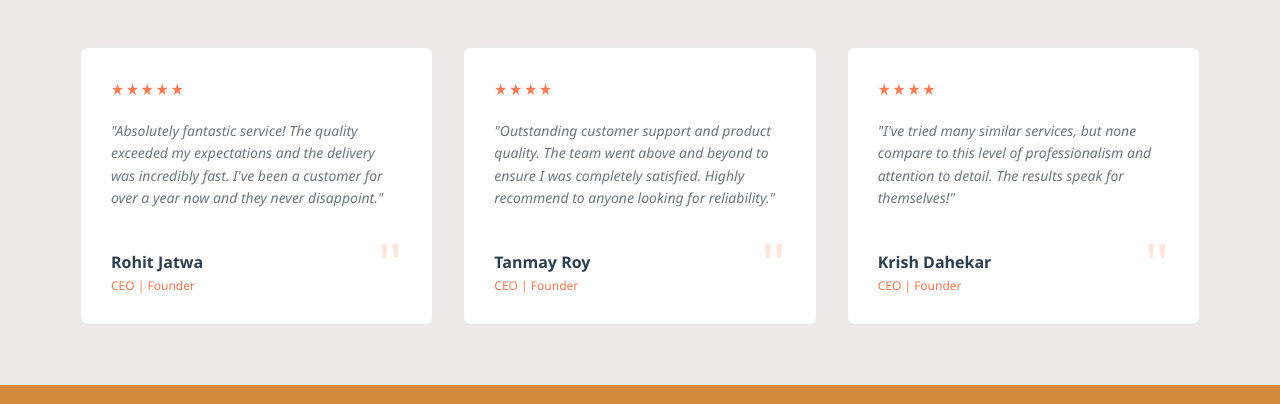
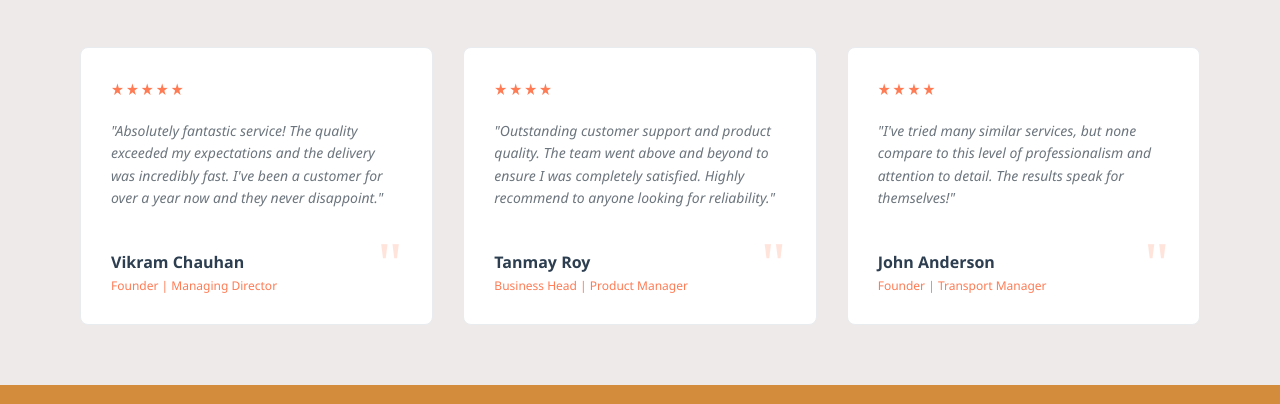
Before and after one commit to DivyanshuPatil8/Transport-project, a plain HTML site: page index.html in a window 1280 px wide. Shown: the part 4641-5045 px from the top of the page. Drawn offline with nearby package versions, Linux system fonts and the light colour scheme.

Commit message:
somechange

```diff
--- a/index.html
+++ b/index.html
@@ -30,7 +30,7 @@
           id="use_first_img"
         />
       </div>
-      <div class="header_part"  id="hadder" >
+      <div class="header_part" id="hadder">
         <div id="icn_nm">
           <i class="fa-solid fa-truck-fast"></i>
           <label for="" id="comp-nm">TransportCo</label>
@@ -53,7 +53,7 @@
             <div class="header_contact">
               <span><i class="fa-brands fa-facebook"></i></span>
               <span> <i class="fa-brands fa-square-x-twitter"></i></span>
-              <span>  <i class=" fab fa-instagram fa-instagram-edit"></i></span>
+              <span> <i class="fab fa-instagram fa-instagram-edit"></i></span>
               <span> <i class="fa-brands fa-linkedin"></i></span>
             </div>
           </div>
@@ -65,9 +65,7 @@
               <li><a href="Blog.html">Blog</a></li>
               <li><a href="#Location">Location</a></li>
               <li>
-                <a href="Login_page.html" id="create-account"
-                  >Create Account</a
-                >
+                <a href="Login_page.html" id="create-account">Create Account</a>
               </li>
             </ul>
           </div>
@@ -121,11 +119,7 @@
             </button>
           </div>
         </div>
-        <img
-          src="./Imga/truck-remove.png"
-          alt=""
-          id="trak_img"
-        />
+        <img src="./Imga/truck-remove.png" alt="" id="trak_img" />
       </div>
       <div class="carousel-item">
         <div class="first_child-item">
@@ -381,7 +375,7 @@
                     </div>
                   </div>
 
-                  <div class="img-spn-gre"  onclick="redirectToBooking(event)">
+                  <div class="img-spn-gre" onclick="redirectToBooking(event)">
                     <div>
                       <img
                         src="./Imga/6184627-removebg-preview.png"
@@ -1133,8 +1127,8 @@
             </p>
             <div class="client-info">
               <div class="client-details">
-                <h4>Rohit Jatwa</h4>
-                <p>CEO | Founder</p>
+                <h4>Vikram Chauhan</h4>
+                <p>Founder | Managing Director</p>
               </div>
               <div class="quote-icon">"</div>
             </div>
@@ -1154,8 +1148,8 @@
             </p>
             <div class="client-info">
               <div class="client-details">
-                <h4>Tanmay Roy </h4>
-                <p>CEO | Founder</p>
+                <h4>Tanmay Roy</h4>
+                <p>Business Head | Product Manager</p>
               </div>
               <div class="quote-icon">"</div>
             </div>
@@ -1175,8 +1169,8 @@
             </p>
             <div class="client-info">
               <div class="client-details">
-                <h4>Krish Dahekar</h4>
-                <p>CEO | Founder</p>
+                <h4>John Anderson</h4>
+                <p>Founder | Transport Manager</p>
               </div>
               <div class="quote-icon">"</div>
             </div>
```
